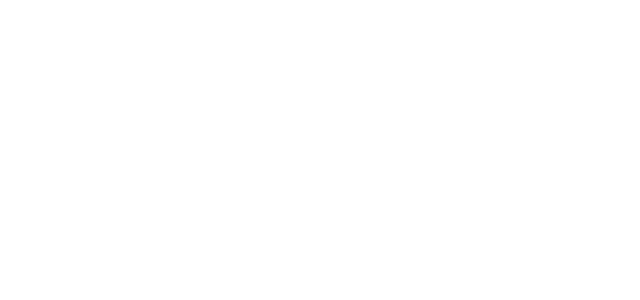
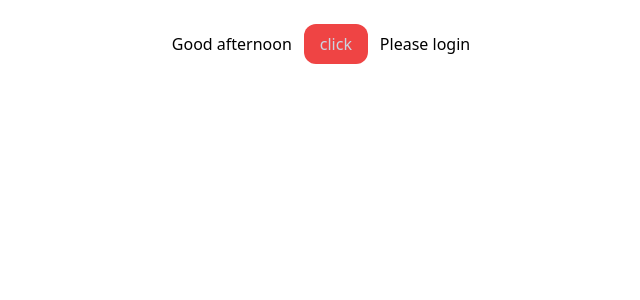
Before and after one commit to Asim1O1/Tailwind-CSS, a React (Vite) app in the folder my-project/: page /render in a window 1280 px wide. Before the commit this address had no page. Shown: the top 300 px of the page, without its empty margins (319-959 px from the left). Built offline with nearby package versions, Linux system fonts and the light colour scheme; a web font is replaced by a local one.

Commit message:
conditional redner practice

```diff
--- a/my-project/src/App.jsx
+++ b/my-project/src/App.jsx
@@ -2,18 +2,22 @@
 import HomeLayout from "./pages/homeLayout";
 import PlayAround from "./practice";
 import { BrowserRouter, Route, Routes } from "react-router-dom";
+import Rendering from "./components/rendering";
 
 
 function App() {
   return (
     <>
-      {/* Header */}
+
       <BrowserRouter>
         <Routes>
           <Route path={"/"} element={<HomeLayout />}></Route>
           <Route path={"/playAround"} element={<PlayAround />}>
+
             {" "}
+
           </Route>
+          <Route path={"/render"} element={<Rendering />}></Route>
         </Routes>
       </BrowserRouter>
     </>
--- /dev/null
+++ b/my-project/src/components/rendering.jsx
@@ -0,0 +1,39 @@
+import React, { useState } from "react";
+
+const Rendering = () => {
+  const [message, setMessage] = useState("click");
+  const [clicked, setClicked] = useState(false);
+  const [isAuthenticated, setIsAuthenticated] = useState(false);
+
+  const date = new Date();
+  const currentHour = date.getHours();
+
+  const greeting =
+    currentHour < 12
+      ? "Good morning"
+      : currentHour < 18
+      ? "Good afternoon"
+      : "Good evening";
+
+  const toggleButton = () => {
+    setMessage(clicked ? "click" : "Hi there");
+    setIsAuthenticated(!clicked);
+    setClicked(!clicked);
+  };
+
+  return (
+    <div className="flex justify-center items-center gap-3">
+      <h1>{greeting}</h1> {/* Greeting based on current time */}
+      <button
+        className="bg-red-500 h-10 w-16 rounded-xl my-6 text-slate-300 cursor-pointer"
+        onClick={toggleButton}
+      >
+        {message}
+      </button>
+      {/* Conditional rendering based on isAuthenticated */}
+      <p>{isAuthenticated ? "Welcome user" : "Please login"}</p>
+    </div>
+  );
+};
+
+export default Rendering;
--- a/my-project/src/pages/homeLayout.jsx
+++ b/my-project/src/pages/homeLayout.jsx
@@ -10,6 +10,7 @@
   SpecialOffer,
 } from "../Sections";
 import Navbar from "../components/Navbar";
+
 const HomeLayout = () => {
   return (
     <main className="relative">
```
